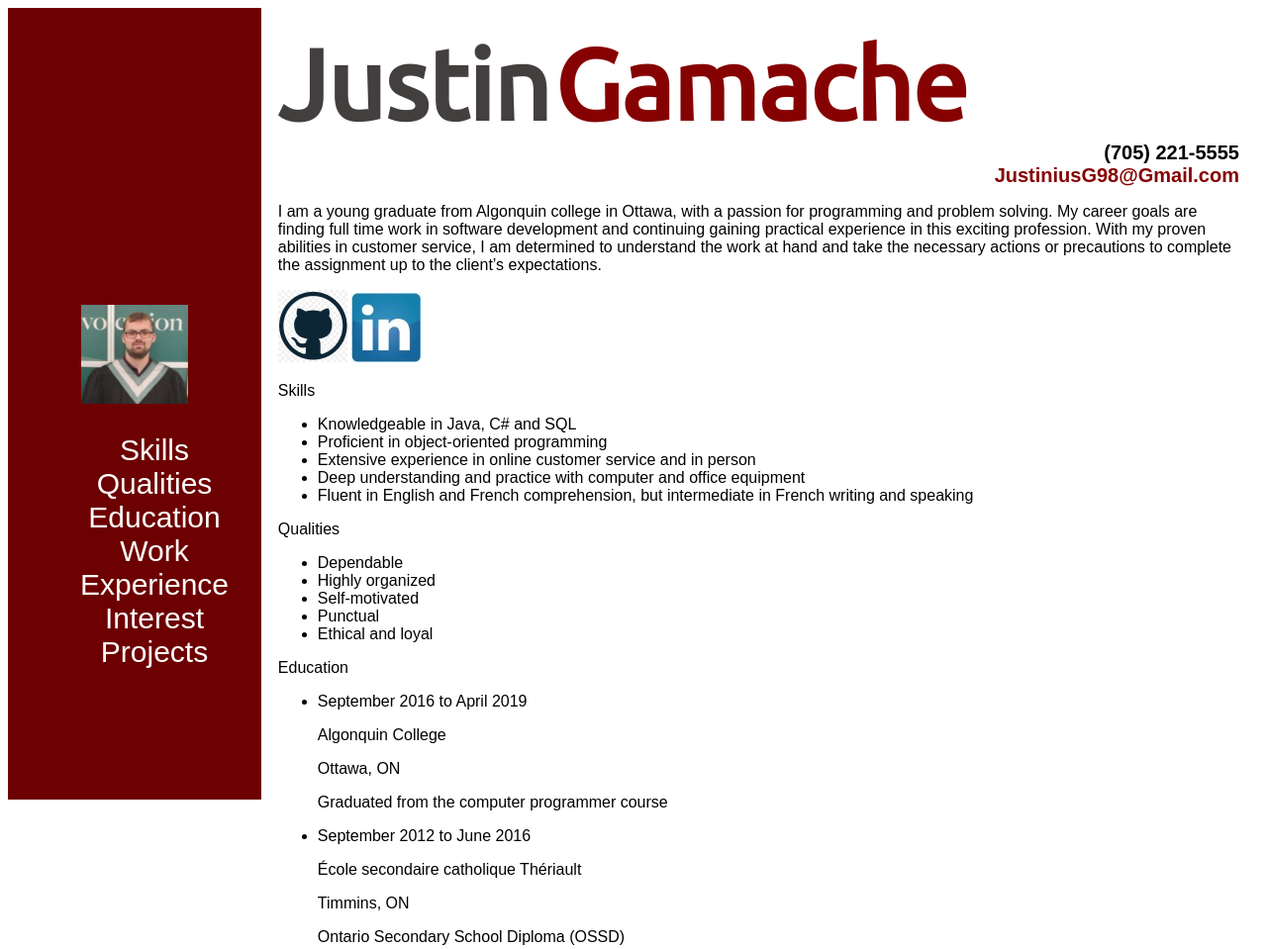
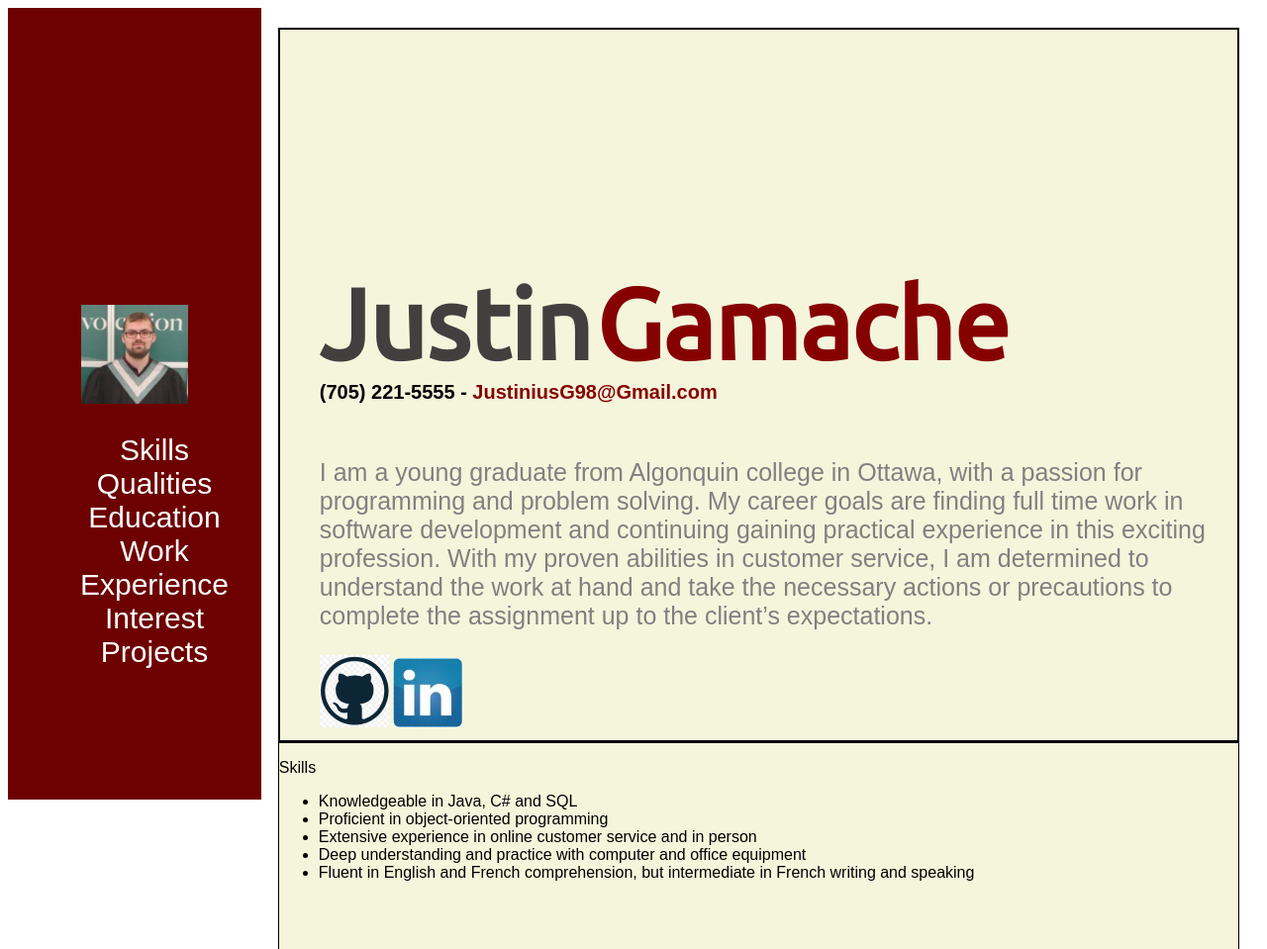
Before and after one commit to JustiniusG/Portfolio, a plain HTML site: page index.html in a window 1280 px wide. Shown: the top 959 px of the page at 99% size. Drawn offline with Linux system fonts and the light colour scheme.

Commit message:
CSS - Screen length
vh added

```diff
--- a/CSS/style.css
+++ b/CSS/style.css
@@ -47,17 +47,26 @@
     color: black;
 }
 
-#FirstN {color: #433f3f;}
-#LastN {color: #860202;}
+#FirstN {
+    color: #433f3f;
+    display: inline;
+}
+#LastN {
+    color: #860202;
+    display: inline;
+}
+#Phone {
+    text-align: left;
+    display: inline;
+}
 #Email {
     color: #860202;
-    text-align: right;
+    display: inline;
 }
-#Phone {
-    text-align: right;}
+
 
 .main h1{
-    display: inline;
+
     font-size: 100px;
     font-family: 'ubuntu', sans-serif;
 }
@@ -66,3 +75,20 @@
     padding: 0px;
     margin: 0%;
 }
+
+.section{
+    background-color: beige;
+    border: 1px black solid;
+    min-height: 90vh;
+}
+
+.personal-info{
+    padding-top: 30vh;
+    padding-left: 40px;
+}
+
+.personal-info p{
+    padding-top: 30px;
+    font-size: 25px;
+    color: gray;
+}
--- a/index.html
+++ b/index.html
@@ -26,21 +26,25 @@
 
         <div class="main">
 
-            <div class="personal-info">
+            <!--Short descpription-->
+            <div class="section">
+                <div class="section personal-info">
                     <h1 id="FirstN">Justin</h1>
                     <h1 id="LastN">Gamache</h1>
-                <h4 id="Phone">(705) 221-5555</h4>
+                    <br>
+                    <h4 id="Phone">(705) 221-5555 - </h4>
                     <h4 id="Email">JustiniusG98@Gmail.com</h4>
-            </div>
 
-
-            <!--Short descpription-->
+                    <div class="short-description">
                         <p>I am a young graduate from Algonquin college in Ottawa, with a passion for programming and problem solving. My career goals are finding full time work in software development and continuing gaining practical experience in this exciting profession. With my proven abilities in customer service, I am determined to understand the work at hand and take the necessary actions or precautions to complete the assignment up to the client’s expectations.</p>
                         <a href="https://github.com/JustiniusG/Portfolio.git"><img src="Logo/Github.png" alt="Github"></a>
                         <a href="https://www.linkedin.com/in/justin-gamache-361565169/"><img src="Logo/linkedin.jpeg" alt="Github"></a>
+                    </div>
+                </div>
+            </div>
 
             <!--Skills-->
-            <div class="skills">
+            <div class="section skills">
                 <p>Skills</p>
                 <ul>
                     <li>Knowledgeable in Java, C# and SQL</li>
@@ -52,7 +56,7 @@
             </div>
 
             <!--Qualities-->
-            <div class="qualities">
+            <div class="section qualities">
                 <p>Qualities</p>
                 <ul>
                     <li>Dependable</li>
@@ -64,7 +68,7 @@
             </div>
 
             <!--Education-->
-            <div class="education">
+            <div class="section education">
                 <p>Education</p>
                 <ul>
                     <!--Algonqion College-->
@@ -101,7 +105,7 @@
 
 
             <!--Work Experience-->
-            <div class="work">
+            <div class="section work">
                 <p>Work Experience</p>
                 <ul>
                     <!--DXC-->
@@ -170,7 +174,7 @@
             </div>
 
             <!--Interest-->
-            <div class="interest">
+            <div class="section interest">
                 <p>Interest</p>
                 <ul>
                     <li>Video games and virtual reality</li>
```
Lines whose indentation alone changed are shown as unchanged.
